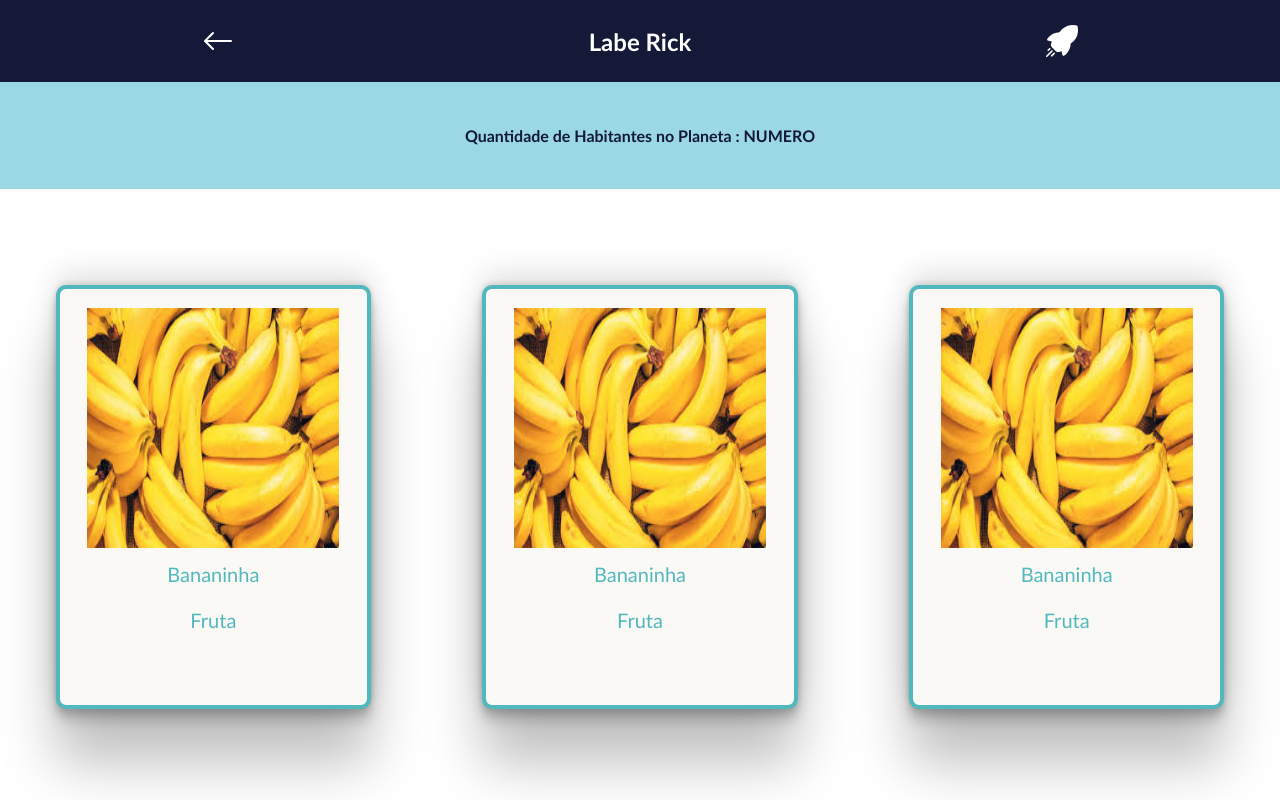
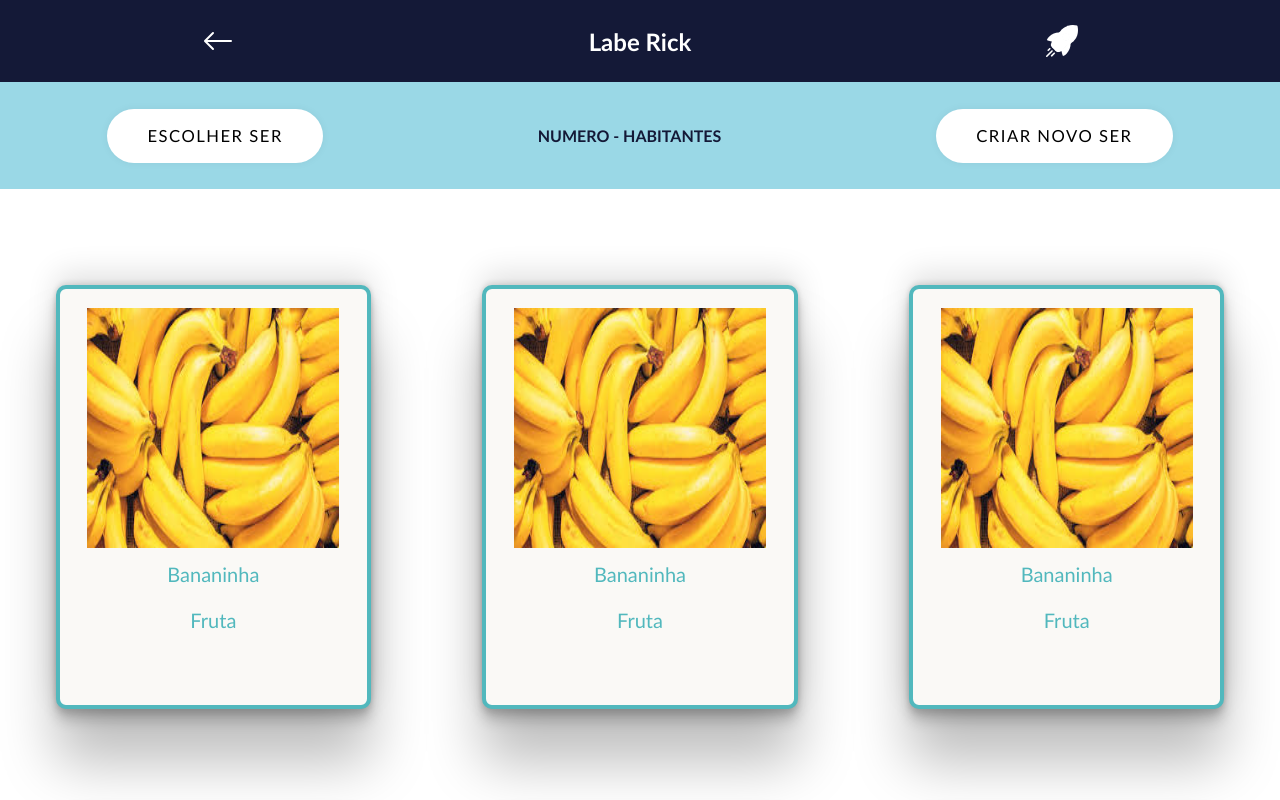
Before and after one commit to MirandaFayra/labe-rick-front-fayra, a React (Create React App) app: page /planet in a window 1280 px wide. Shown: the top 800 px of the page. Built offline with nearby package versions, Linux system fonts and the light colour scheme.

Commit message:
Styles: finalizar base do planet page

```diff
--- a/src/pages/planet-page/index.js
+++ b/src/pages/planet-page/index.js
@@ -1,13 +1,15 @@
 import React from 'react';
 import {CountContainer} from './styled'
-import { ContainerCard } from '../../styles';
+import { ContainerCard,SButton} from '../../styles';
 import Card from '../../components/Card';
 
 export default function PlanetPage() {
  return (
   <>
   <CountContainer>
-    <p>Quantidade de Habitantes no Planeta : <span>NUMERO</span></p>
+    <SButton>Escolher Ser</SButton>
+    <p><span>NUMERO</span> - HABITANTES</p>
+    <SButton>Criar novo Ser</SButton>
   </CountContainer>
   <ContainerCard>
       <Card/>
```
